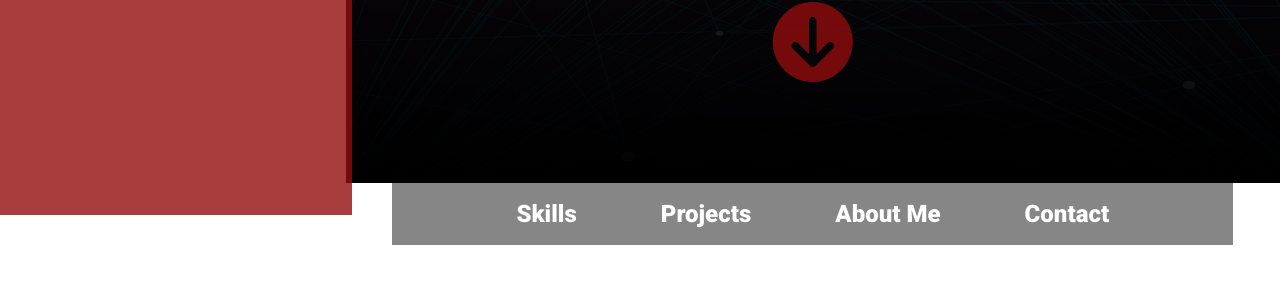
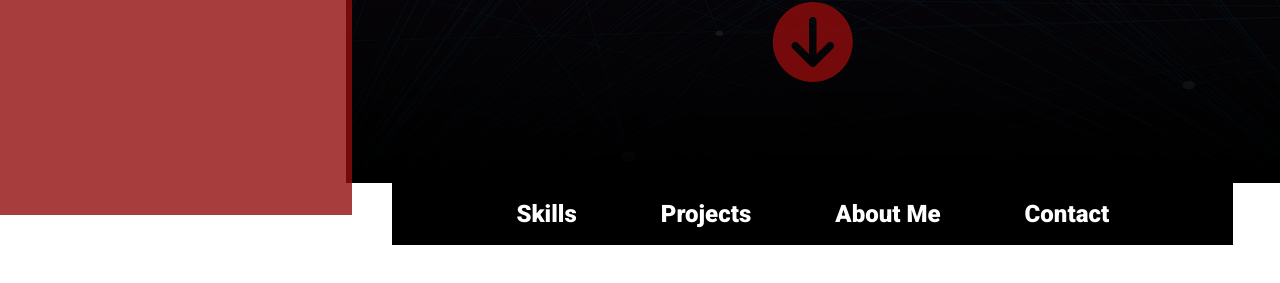
Before and after one commit to galfarotolon/portfolio, a plain HTML site: page index.html in a window 1280 px wide. Shown: the part 617-900 px from the top of the page. Drawn offline with nearby package versions, Linux system fonts and the light colour scheme; some packages are replaced by stand-ins of ours; a script that the page names is missing.

Commit message:
more styling and background image test for intro

```diff
--- a/styles.css
+++ b/styles.css
@@ -211,7 +211,7 @@ video {
     justify-content: center;
     width: 90%;
     margin: 0 auto;
-    background-color: rgba(104, 104, 104, 0.8);
+    background-color: rgba(0, 0, 0, 1);
 
 }
 
```
